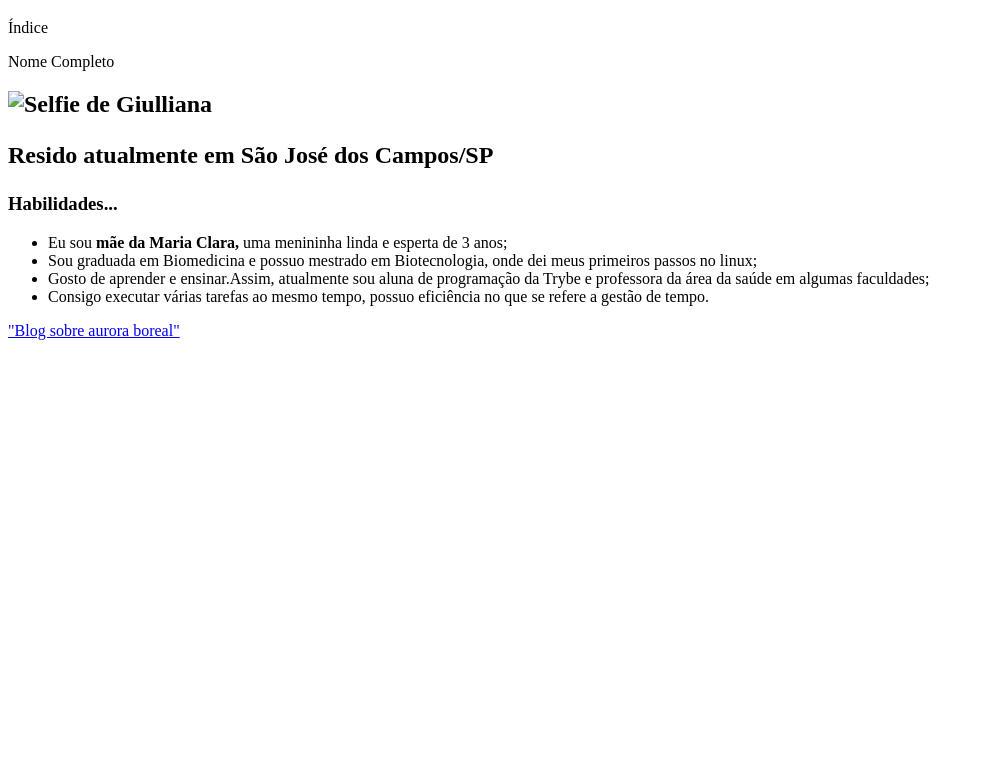
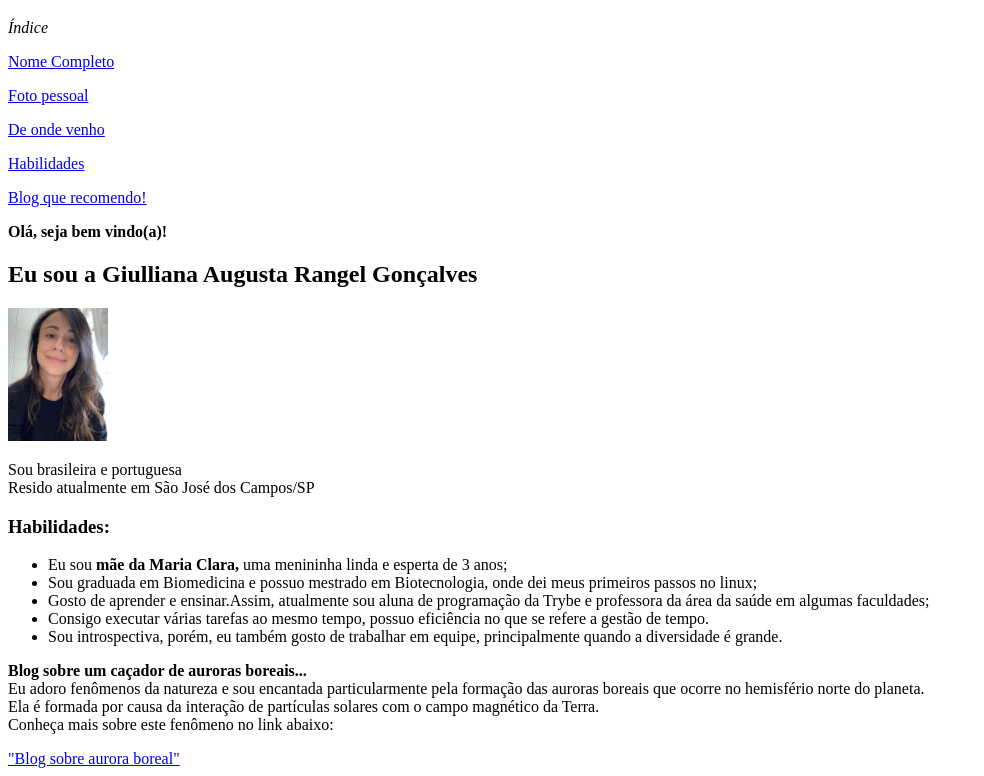
Before and after one commit to Giulliana-Rangel/Giulliana-Rangel.github.io, a plain HTML site: page index.html in a window 1280 px wide. Shown: the part 61-837 px from the top of the page, without its empty margins (0-984 px from the left). Before the commit the page ends 800 px from the top, so only its background shows below. Drawn offline with Linux system fonts and the light colour scheme.

Commit message:
exercicio completo

```diff
--- a/index.html
+++ b/index.html
@@ -7,22 +7,32 @@
     <body>
         <h1>Sobre mim ...</h1>
 
-        <p <em> Índice</em></p>
+        <p><em>Índice</em></p>
 
-        <p <a href="#Nome Completo">Nome Completo</a></p>
+        <p><a href="#Nome">Nome Completo</a></p>
+        <p><a href="#foto">Foto pessoal</a></p>
+        <p><a href="#origem">De onde venho</a></p>
+        <p><a href="#habilidades">Habilidades</a></p>
+        <p><a href="#blog">Blog que recomendo!</a></p>
 
-        <h2 id="Nome Completo" Eu sou a Giulliana Augusta Rangel Gonçalves</h2>
 
-        <img src="/home/giulliana/trybe-exercicios/fundamentos/html/dia-1-html-css-estruturas-de-pagina" alt="Selfie de Giulliana" width="100px">
+        <p><strong>Olá, seja bem vindo(a)!</strong></p>
+        <h2 id="Nome">Eu sou a Giulliana Augusta Rangel Gonçalves</h2>
 
-        <p Sou brasileira e portuguesa <br> Resido atualmente em São José dos Campos/SP </p>
-        <h3>Habilidades...</h3>
+        <img src="IMG_1096.jpg" id="foto" alt="Selfie de Giulliana" width="100px">
+
+        <p id="origem"> Sou brasileira e portuguesa <br> Resido atualmente em São José dos Campos/SP </p>
+        <h3 id="habilidades"> Habilidades:</h3>
         <ul>
             <li>Eu sou <strong>mãe da Maria Clara,</strong> uma menininha linda e esperta de 3 anos;</li>
             <li>Sou graduada em Biomedicina e possuo mestrado em Biotecnologia, onde dei meus primeiros passos no linux;</li>
             <li>Gosto de aprender e ensinar.Assim, atualmente sou aluna de programação da Trybe e professora da área da saúde em algumas faculdades;</li>
             <li>Consigo executar várias tarefas ao mesmo tempo, possuo eficiência no que se refere a gestão de tempo.</li>
+            <li>Sou introspectiva, porém, eu também gosto de trabalhar em equipe, principalmente quando a diversidade é grande.</li>
         </ul>
+
+        <p id="blog"> <strong>Blog sobre um caçador de auroras boreais... </strong><br> Eu adoro fenômenos da natureza e sou encantada particularmente pela formação das auroras boreais que ocorre no hemisfério norte do planeta. <br>
+        Ela é formada por causa da interação de partículas solares com o campo magnético da Terra.<br> Conheça mais sobre este fenômeno no link abaixo: </p>
         <a href="https://auroraboreal.com.br/blog-da-aurora-boreal/" target="_blank">"Blog sobre aurora boreal"</a>
 
 
```
